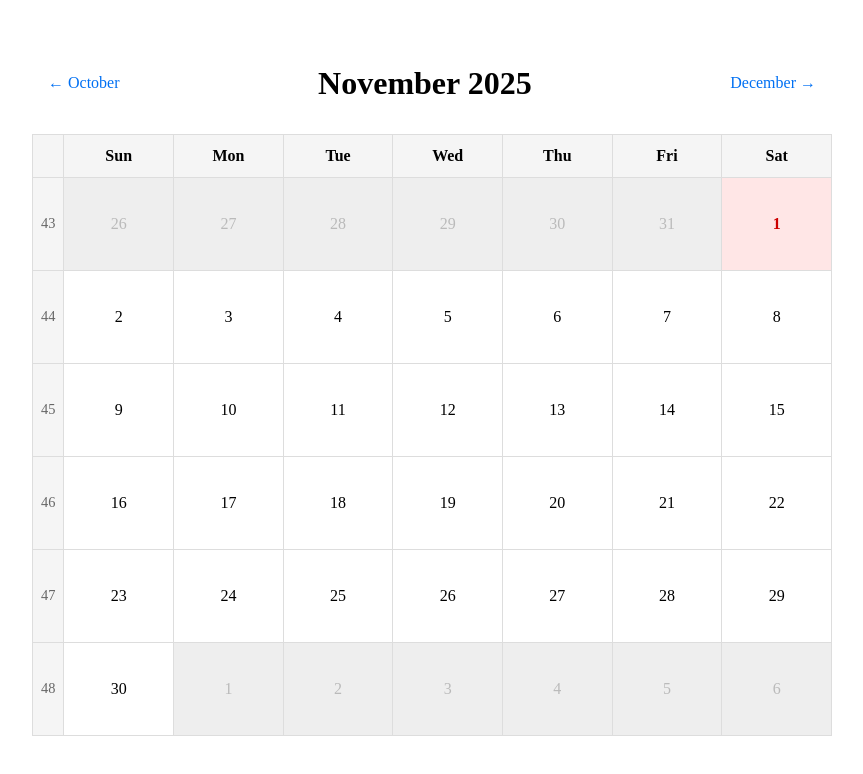
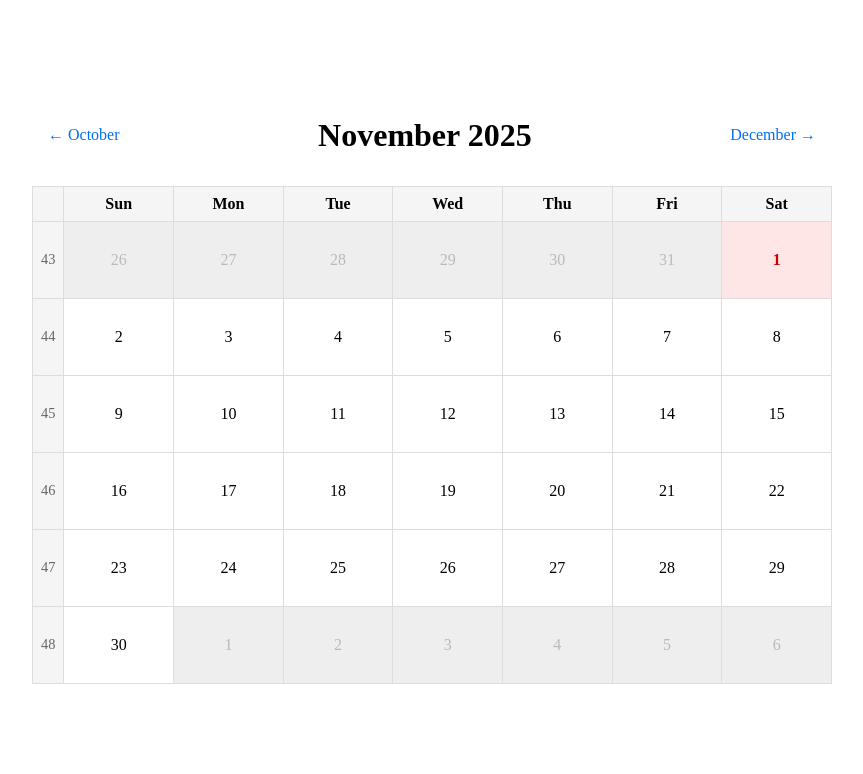
Before and after one commit to ekdennisek/temporalt, a Next.js app: page /2025/11 in a window 1280 px wide. Shown: the top 774 px of the page, without its empty margins (208-1071 px from the left). Built offline with nearby package versions, Linux system fonts and the light colour scheme.

Commit message:
Fix calendar width issue when using Chrome

```diff
--- a/app/layout.tsx
+++ b/app/layout.tsx
@@ -1,3 +1,10 @@
+import type { Viewport } from "next";
+
+export const viewport: Viewport = {
+  width: "device-width",
+  initialScale: 1,
+};
+
 export default function RootLayout({
   children,
 }: Readonly<{
--- a/components/Calendar.tsx
+++ b/components/Calendar.tsx
@@ -235,7 +235,7 @@ export default function Calendar({ year, month }: CalendarProps) {
         display: "flex",
         alignItems: "center",
         justifyContent: "center",
-        padding: "2rem",
+        padding: "1rem",
         boxSizing: "border-box",
       }}
     >
@@ -255,11 +255,12 @@ export default function Calendar({ year, month }: CalendarProps) {
               cursor: "pointer",
               textDecoration: "none",
               color: "#0070f3",
+              whiteSpace: "nowrap",
             }}
           >
             ← {prevMonthName}
           </Link>
-          <h1 style={{ margin: 0 }}>{monthYearText}</h1>
+          <h1 style={{ margin: 0, whiteSpace: "nowrap" }}>{monthYearText}</h1>
           <Link
             href={`/${next.year}/${next.month}`}
             style={{
@@ -267,6 +268,7 @@ export default function Calendar({ year, month }: CalendarProps) {
               cursor: "pointer",
               textDecoration: "none",
               color: "#0070f3",
+              whiteSpace: "nowrap",
             }}
           >
             {nextMonthName} →
@@ -276,10 +278,11 @@ export default function Calendar({ year, month }: CalendarProps) {
         <div
           style={{
             display: "grid",
-            gridTemplateColumns: "auto repeat(7, 1fr)",
+            gridTemplateColumns: "auto repeat(7, minmax(0, 1fr))",
             gap: "1px",
             backgroundColor: "#ddd",
             border: "1px solid #ddd",
+            overflow: "hidden",
           }}
         >
           {/* Week number header */}
@@ -296,7 +299,7 @@ export default function Calendar({ year, month }: CalendarProps) {
             <div
               key={idx}
               style={{
-                padding: "0.75rem",
+                padding: "0.5rem",
                 textAlign: "center",
                 fontWeight: "bold",
                 backgroundColor: "#f5f5f5",
@@ -346,7 +349,7 @@ export default function Calendar({ year, month }: CalendarProps) {
                     key={`${weekIdx}-${dayIdx}`}
                     href={`/${day.date.getFullYear()}/${day.date.getMonth() + 1}/${day.date.getDate()}`}
                     style={{
-                      padding: "1rem",
+                      padding: "0.5rem",
                       textAlign: "center",
                       backgroundColor,
                       minHeight: "60px",
```
